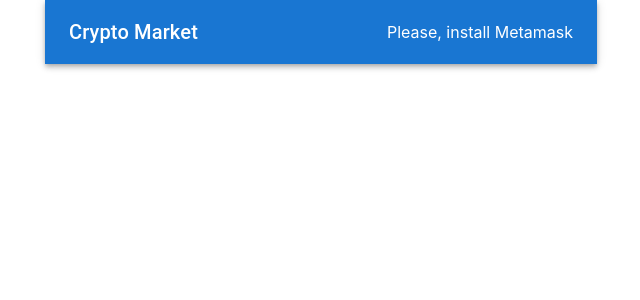
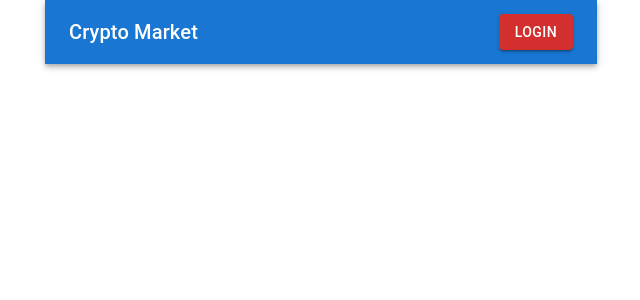
Before and after one commit to matterai/crypto-payments, a React (Create React App) app in the folder src/: page / in a window 1280 px wide. Shown: the top 300 px of the page, without its empty margins (319-959 px from the left). Built offline with nearby package versions, Linux system fonts and the light colour scheme; the HTML template or start-up script is replaced by a standard one.

Commit message:
Playing around with no metamask state for button.

```diff
--- /dev/null
+++ b/src/src/components/Header/LoginButton/index.tsx
@@ -0,0 +1,13 @@
+import { Button } from "@mui/material"
+import { isMetamaskInstalled } from "../../../utils/Metamask"
+import { TooltipBottom } from "../../TooltipBottom"
+
+export const LoginButton = () => {
+  return isMetamaskInstalled()
+    ?
+      <Button color="inherit">Login</Button>
+    :
+      <TooltipBottom title="Please, install Metamask extension">
+        <Button variant="contained" color="error">Login</Button>
+      </TooltipBottom>
+}
--- a/src/src/components/Header/index.tsx
+++ b/src/src/components/Header/index.tsx
@@ -1,6 +1,6 @@
-import { AppBar, Box, Button, Toolbar, Typography } from "@mui/material";
-import { isMetamaskInstalled } from "../../utils/Metamask";
+import { AppBar, Box, Toolbar, Typography } from "@mui/material";
 import { HeaderProps } from "./HeaderProps";
+import { LoginButton } from "./LoginButton";
 import { Selector } from "./Selector";
 
 export const Header = (props: HeaderProps) => {
@@ -14,7 +14,7 @@ export const Header = (props: HeaderProps) => {
           {
             props.auth
               ? <Selector id={props.auth.id} evmAddress={props.auth.evmAddress} />
-              : isMetamaskInstalled() ? <Button color="inherit">Login</Button> : <p>Please, install Metamask</p>
+              : <LoginButton />
           }
         </Toolbar>
       </AppBar>
--- /dev/null
+++ b/src/src/components/TooltipBottom/index.tsx
@@ -0,0 +1,13 @@
+import { styled } from "@mui/material";
+import Tooltip, { TooltipProps, tooltipClasses } from '@mui/material/Tooltip';
+
+export const TooltipBottom = styled(({ className, ...props }: TooltipProps) => (
+  <Tooltip {...props} arrow classes={{ popper: className }} />
+))(({ theme }) => ({
+  [`& .${tooltipClasses.arrow}`]: {
+    color: theme.palette.common.black,
+  },
+  [`& .${tooltipClasses.tooltip}`]: {
+    backgroundColor: theme.palette.common.black,
+  },
+}));
```
